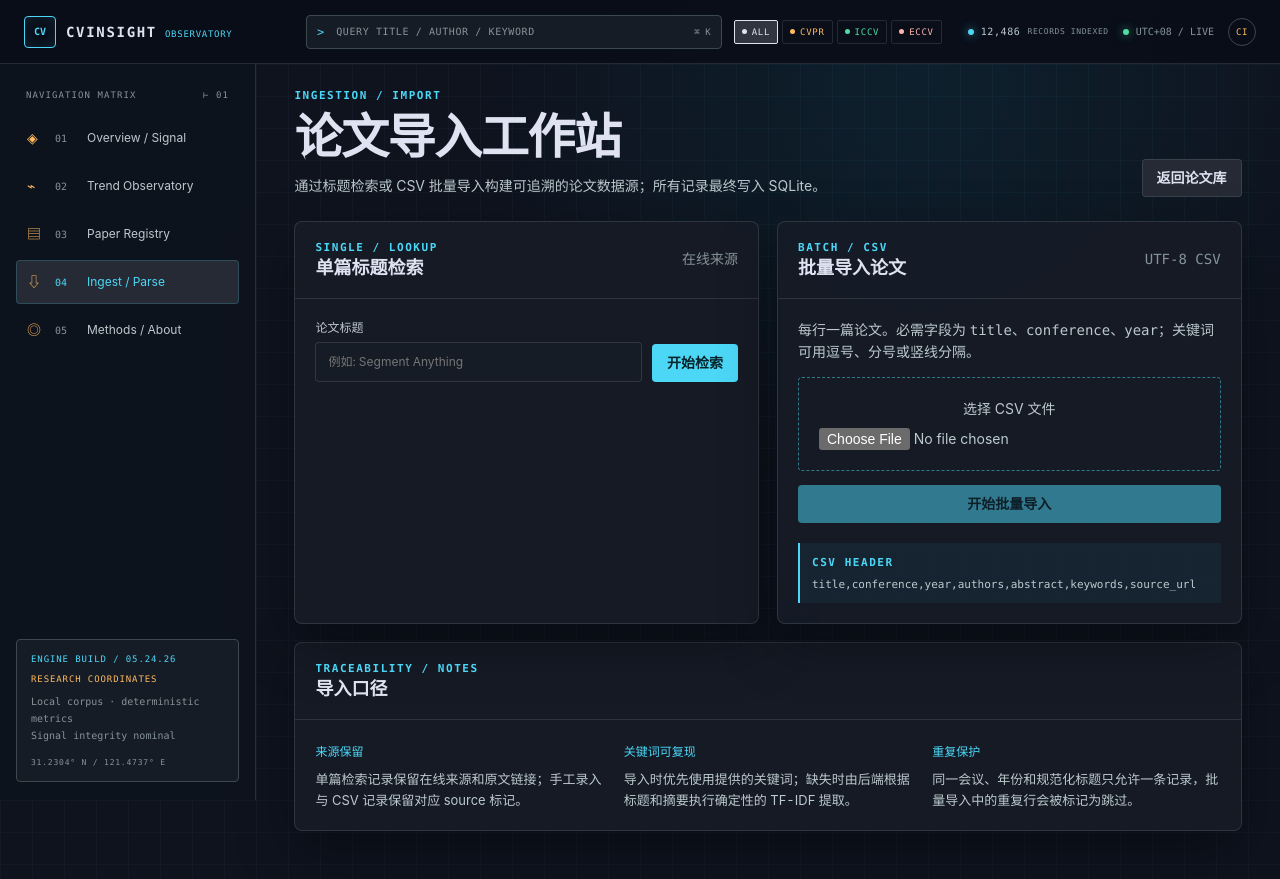
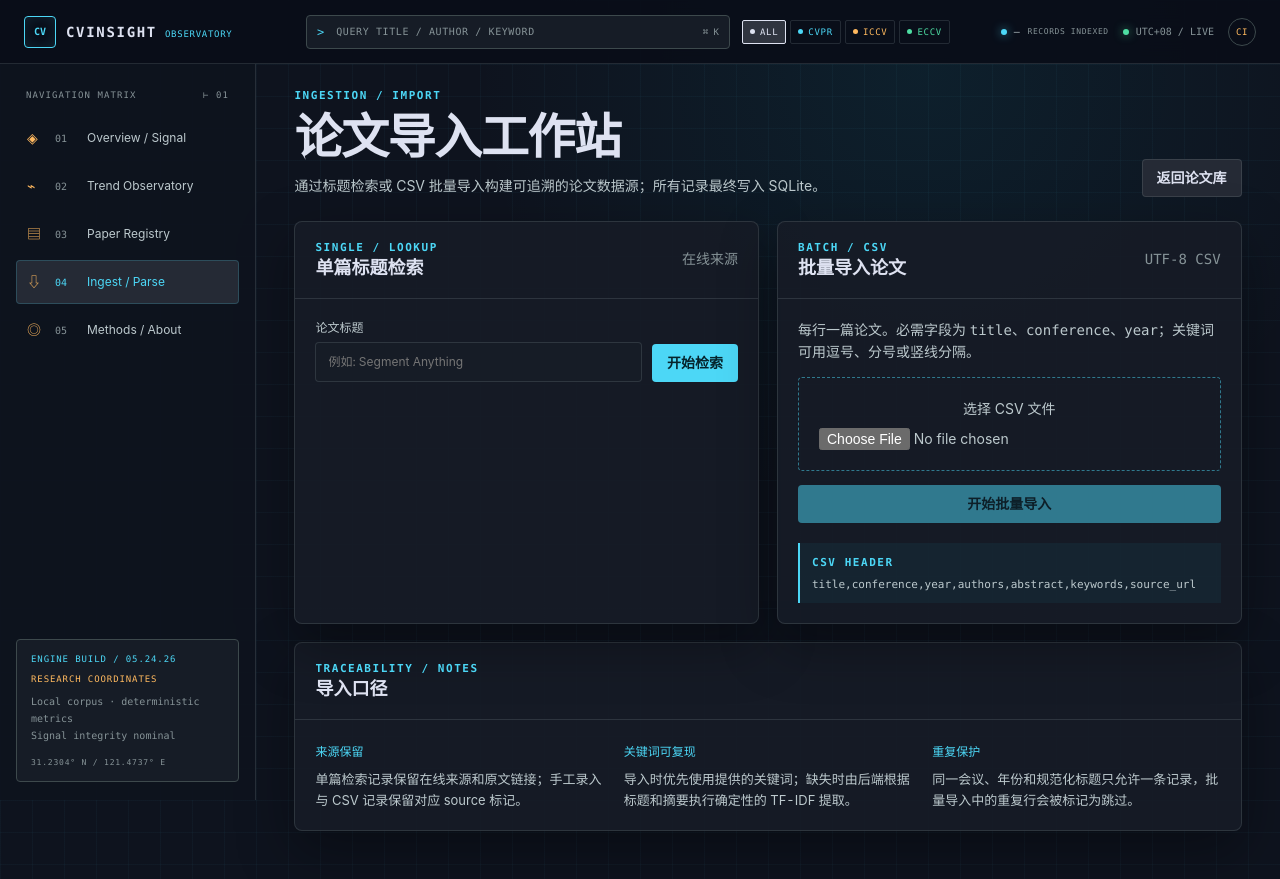
Before and after one commit to kanosa0101/SE, a Vue app in the folder frontend/: page /import in a window 1280 px wide. Built offline with nearby package versions, Linux system fonts and the light colour scheme.

Commit message:
fix: make observatory telemetry and filters truthful

```diff
--- a/frontend/src/components/AppShell.vue
+++ b/frontend/src/components/AppShell.vue
@@ -1,7 +1,6 @@
 <template>
   <div class="page-shell">
     <header class="topbar">
-      <button class="mobile-menu" type="button" aria-label="Toggle navigation" @click="drawerOpen = !drawerOpen">☰</button>
       <RouterLink class="brand" to="/" aria-label="CVInsight Observatory home">
         <span class="brand-mark">CV</span>
         <span class="brand-copy"><strong>CVINSIGHT</strong><small>OBSERVATORY</small></span>
@@ -14,7 +13,7 @@
         </label>
         <ConferenceChips v-model="conference" />
       </div>
-      <TelemetryBar :count="recordCount" @toggle-drawer="drawerOpen = !drawerOpen" @threshold="emitThreshold" />
+      <TelemetryBar :count="props.recordCount" @toggle-drawer="drawerOpen = !drawerOpen" @threshold="emitThreshold" />
     </header>
 
     <aside class="sidebar" :class="{ open: drawerOpen }">
@@ -37,17 +36,18 @@
 </template>
 
 <script setup>
-import { ref } from "vue"
-import { RouterLink, useRouter } from "vue-router"
+import { ref, watch } from "vue"
+import { RouterLink, useRoute, useRouter } from "vue-router"
 
 import ConferenceChips from "./ConferenceChips.vue"
 import TelemetryBar from "./TelemetryBar.vue"
 
 const router = useRouter()
+const route = useRoute()
+const props = defineProps({ recordCount: { type: [String, Number], default: null } })
 const searchText = ref("")
-const conference = ref("all")
+const conference = ref(typeof route.query.conference === "string" ? route.query.conference.toLowerCase() : "all")
 const drawerOpen = ref(false)
-const recordCount = 12486
 const navItems = [
   { to: "/", label: "Overview / Signal", index: "01", glyph: "◈" },
   { to: "/trends", label: "Trend Observatory", index: "02", glyph: "⌁" },
@@ -55,6 +55,14 @@ const navItems = [
   { to: "/import", label: "Ingest / Parse", index: "04", glyph: "⇩" },
   { to: "/about", label: "Methods / About", index: "05", glyph: "◎" },
 ]
+
+async function syncConference(value) {
+  const query = { ...route.query }
+  if (value === "all") delete query.conference
+  else query.conference = value.toUpperCase()
+  await router.replace({ query })
+}
+watch(conference, syncConference)
 
 function search() {
   const query = searchText.value.trim()
@@ -68,7 +76,6 @@ function emitThreshold() {
 
 <style scoped>
 .topbar { position: fixed; z-index: 10; top: 0; right: 0; left: 0; display: flex; align-items: center; gap: 26px; height: var(--topbar-height); padding: 0 24px; border-bottom: 1px solid var(--line); background: rgba(9, 14, 24, .92); backdrop-filter: blur(18px); }
-.mobile-menu { display: none; border: 0; background: transparent; color: var(--cyan); font-size: 18px; }
 .brand { display: flex; align-items: center; gap: 10px; min-width: 256px; }
 .brand-mark { display: grid; width: 32px; height: 32px; place-items: center; border: 1px solid var(--cyan); border-radius: var(--radius-sm); color: var(--cyan); font: 600 10px var(--mono); box-shadow: inset 0 0 14px rgba(76, 215, 246, .12); }
 .brand-copy { display: flex; align-items: baseline; gap: 8px; }
@@ -96,13 +103,14 @@ function emitThreshold() {
 .coordinates { color: var(--text-dim); font-size: 8px; }
 @media (max-width: 1100px) { .brand { min-width: 210px; } .conference-chips { display: none; } }
 @media (max-width: 900px) {
-  .topbar { gap: 10px; padding: 0 14px; }
-  .mobile-menu { display: block; }
-  .brand { min-width: 0; }
+  .topbar { display: grid; grid-template-columns: minmax(0, 1fr) minmax(140px, 2fr) auto; grid-template-areas: "brand search telemetry"; gap: 10px; padding: 0 14px; }
+  .brand { grid-area: brand; min-width: 0; }
   .brand-copy small { display: none; }
   .brand-copy strong { font-size: 11px; }
-  .search-cluster { order: 3; }
-  .global-search { max-width: none; }
+  .search-cluster { grid-area: search; width: 100%; }
+  .global-search { width: 100%; max-width: none; }
+  .search-shortcut { display: none; }
+  .telemetry-bar { grid-area: telemetry; }
   .sidebar { width: 58px; padding: 15px 8px; }
   .sidebar.open { width: 256px; box-shadow: 20px 0 40px rgba(0, 0, 0, .35); }
   .sidebar-label, .sidebar-foot, .nav-label { display: none; }
@@ -114,4 +122,8 @@ function emitThreshold() {
   .sidebar.open .nav-index { display: block; }
   .main-content { margin-left: 58px; }
 }
+@media (max-width: 600px) {
+  .threshold-button, .profile-marker { display: none; }
+  .topbar { grid-template-columns: minmax(0, 1fr) minmax(120px, 2fr) auto; }
+}
 </style>
--- a/frontend/src/components/ConferenceChips.vue
+++ b/frontend/src/components/ConferenceChips.vue
@@ -20,9 +20,9 @@ defineEmits(["update:modelValue"])
 
 const conferences = [
   { value: "all", label: "ALL", tone: "cyan" },
-  { value: "cvpr", label: "CVPR", tone: "amber" },
-  { value: "iccv", label: "ICCV", tone: "green" },
-  { value: "eccv", label: "ECCV", tone: "coral" },
+  { value: "cvpr", label: "CVPR", tone: "cyan" },
+  { value: "iccv", label: "ICCV", tone: "amber" },
+  { value: "eccv", label: "ECCV", tone: "green" },
 ]
 </script>
 
--- a/frontend/src/components/TelemetryBar.vue
+++ b/frontend/src/components/TelemetryBar.vue
@@ -10,9 +10,12 @@
 <script setup>
 import { computed } from "vue"
 
-const props = defineProps({ count: { type: [String, Number], default: 0 }, timezone: { type: String, default: "UTC+08" } })
+const props = defineProps({ count: { type: [String, Number], default: null }, timezone: { type: String, default: "UTC+08" } })
 defineEmits(["toggle-drawer", "threshold"])
-const countLabel = computed(() => Number(props.count).toLocaleString("en-US"))
+const countLabel = computed(() => {
+  const value = Number(props.count)
+  return props.count === null || props.count === undefined || props.count === "" || !Number.isFinite(value) ? "—" : value.toLocaleString("en-US")
+})
 </script>
 
 <style scoped>
--- a/frontend/src/views/OverviewView.vue
+++ b/frontend/src/views/OverviewView.vue
@@ -1,5 +1,5 @@
 <template>
-  <AppShell>
+  <AppShell :record-count="summary.total_papers">
     <div class="page-head">
       <div>
         <div class="eyebrow">OBSERVATORY / OVERVIEW</div>
```
Also changed, not shown: 2 other files (tests, documents, lock files or other folders).
